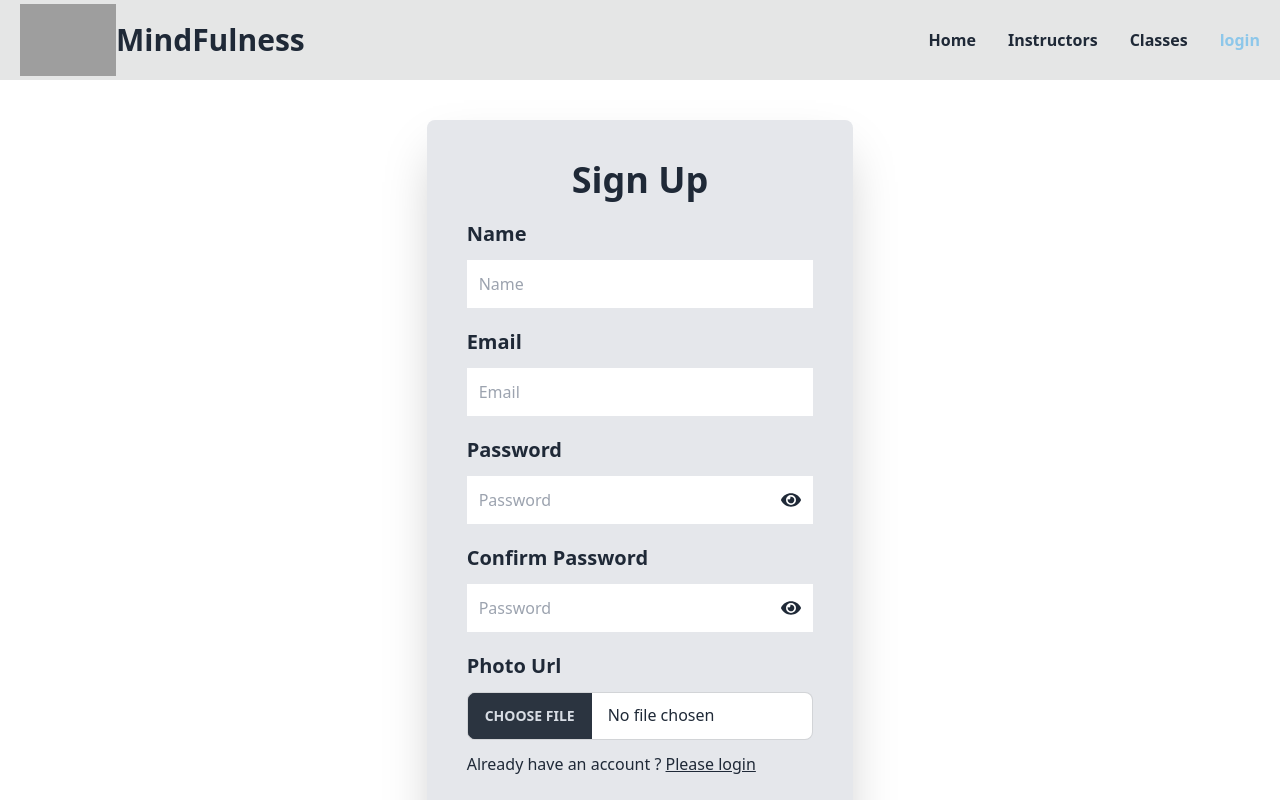
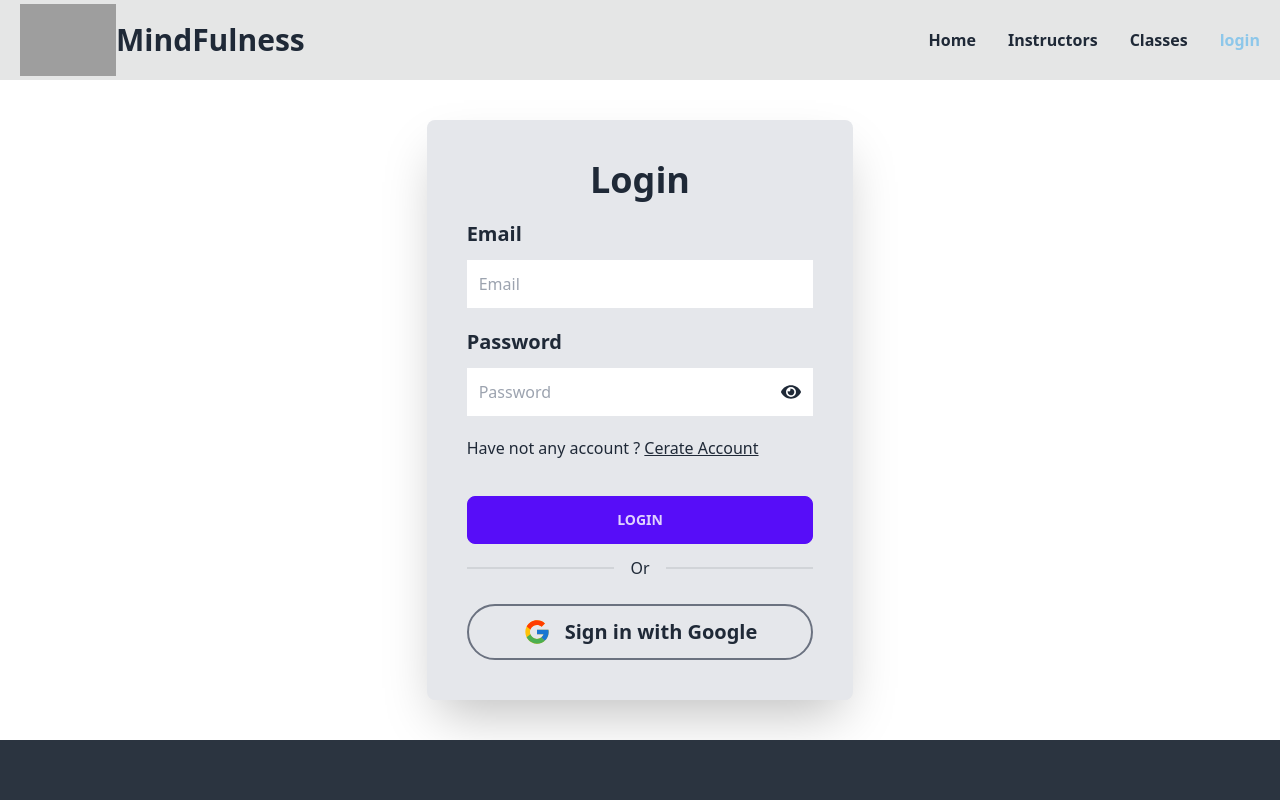
Before and after one commit to shaumicwc/Mindfulness-client, a React (Vite) app: page /login in a window 1280 px wide. Shown: the top 800 px of the page. Built offline with nearby package versions, Linux system fonts and the light colour scheme; no server answers; grey boxes are pictures that could not be loaded.

Commit message:
login updated

```diff
--- a/src/Pages/Login/Login.jsx
+++ b/src/Pages/Login/Login.jsx
@@ -9,95 +9,65 @@ import Loader from '../Shared/Loader/Loader';
 
 const Login = () => {
     const [show, setShow] = useState(true)
-    const [showPass, setShowPass] = useState(true)
     const [error, setError] = useState('')
-    const [photoUrl, setPhotoUrl] = useState('')
     const { register, handleSubmit, formState: { errors } } = useForm();
-    const { user, setUser, loading, setLoading, createUser, googleSignInUser, updateUserProfile } = useAuth()
-    const onSubmit = async data => {
+    const { setUser, loading, setLoading, signInUser, googleSignInUser, updateUserProfile} = useAuth()
+    const onSubmit = data => {
 
         setError('')
 
-        const photo = new FormData()
-        photo.append('image', data.photo[0])
+        signInUser(data.email, data.password)
+        .then(result =>{
+            const user = result.user;
+            setLoading(false)
+        })
+        .catch(err =>{
+            const errorMessage = err.message
+            if (errorMessage === 'Firebase: Error (auth/invalid-email).') {
+                setError('Please Input a valid email address')
+            } else if (errorMessage === 'Firebase: Error (auth/email-already-in-use).'){
+                setError('This email already exists. Please Login')
+            }
 
-       await fetch(`https://api.imgbb.com/1/upload?key=${import.meta.env.VITE_IMG_API_KEY}`, {
-            method: 'POST',
-            body: photo
-        })
-            .then(res => res.json())
-            .then(data => {
-                if (data.success) {
-                    setPhotoUrl(data.data.display_url)
-                }
+            console.log(errorMessage)
         })
 
-       await createUser(data.email, data.password)
-            .then((result) => {
-                const user = result.user;
-                updateUserProfile(data.name, photoUrl)
-                    .then(() => { })
-                    .catch((err) => {
-                        const errorMessage = err.message;
-                        console.log(errorMessage);
-                    });
-            })
-            .catch((err) => {
-                const errorMessage = err.message;
-                if (errorMessage === 'Firebase: Error (auth/invalid-email).') {
-                    setError('Please input a valid email address');
-                } else if (errorMessage === 'Firebase: Error (auth/email-already-in-use).') {
-                    setError('This email already exists. Please login');
     }
-                console.log(errorMessage);
-            });
-    }
-
-    const handleGoogleSignIn = () => {
+    const handleGoogleSignIn = () =>{
         googleSignInUser()
-            .then(result => {
+        .then(result =>{
             setUser(result.user)
             setLoading(false)
         })
-            .catch(err => {
+        .catch(err =>{
             console.log(err.message)
         })
     }
+
     return (
         <>
             <Helmet>
                 <title>MindFulness || Login</title>
             </Helmet>
-
-            <div className='my-10 mx-auto w-2/3 md:w-1/3 bg-gray-200 p-10 shadow-2xl rounded-lg flex flex-col' >
+            <div className='my-10 mx-auto w-2/3 md:w-1/3 bg-gray-200 p-10 shadow-2xl rounded-lg flex flex-col'>
                 {
-                    loading && <Loader />
+                    loading && <Loader/>
                 }
-                <p className='text-4xl font-bold text-center mb-5'>Sign Up</p>
+                <p className='text-4xl font-bold text-center mb-5'>Login</p>
                 <form className='flex flex-col' onSubmit={handleSubmit(onSubmit)}>
-                    <label className='text-xl font-semibold mb-3'>Name</label>
-                    <input placeholder='Name' className='mb-5 p-3 focus:outline-none' {...register('name')} />
                     <label className='text-xl font-semibold mb-3'>Email</label>
                     <input placeholder='Email' className='mb-5 p-3 focus:outline-none' {...register('email')} />
                     <label className='text-xl font-semibold mb-3'>Password</label>
                     <div className='relative w-full'>
-                        <input placeholder='Password' className='mb-5 w-full p-3 focus:outline-none' type={show ? 'text' : 'password'} {...register('password', { required: true })} />
-                        <div onClick={() => setShow(!show)} className='absolute inset-y-0 right-3 top-3.5'>
+                        <input placeholder='Password' className='mb-5 w-full p-3 focus:outline-none' type={show ? 'text' : 'password'} {...register('password', { required: true })}/>
+                        <div onClick={()=> setShow(!show)} className='absolute inset-y-0 right-3 top-3.5'>
                             {show ? <FaEye className='w-5 h-5' /> : <FaEyeSlash className='w-5 h-5' />}
                         </div>
                     </div>
-                    <label className='text-xl font-semibold mb-3'>Confirm Password</label>
-                    <div className='relative w-full'>
-                        <input placeholder='Password' className='mb-5 w-full p-3 focus:outline-none' type={showPass ? 'text' : 'password'} {...register('password', { required: true })} />
-                        <div onClick={() => setShowPass(!showPass)} className='absolute inset-y-0 right-3 top-3.5'>
-                            {showPass ? <FaEye className='w-5 h-5' /> : <FaEyeSlash className='w-5 h-5' />}
-                        </div>
-                    </div>
-                    <label className='text-xl font-semibold mb-3'>Photo Url</label>
-                    <input type="file" className="file-input file-input-bordered w-full mb-3" {...register('photo')} />
-                    <p className='mb-3'>Already have an account ? <Link to='/login'><span className='underline'>Please login</span></Link></p>
+                    {errors.lastName && <p>Last name is required.</p>}
+                    <p className='mb-3'>Have not any account ? <Link to='/sign-up'><span className='underline'>Cerate Account</span></Link></p>
                     <p className='text-red-800 py-3'>{error}</p>
-                    <button type='submit' className='btn  btn-primary font-bold'>Sign Up</button>
+                    <button type='submit' className='btn  btn-primary font-bold'>Login</button>
                 </form>
                 <div className='divider'>Or</div>
                 <div onClick={handleGoogleSignIn} className='cursor-pointer flex items-center justify-evenly w-full py-3 px-2 md:px-10 mx-auto border-2 mt-3 border-gray-500 rounded-full'><FcGoogle className='w-7 h-7' /> <p className='font-bold md:text-xl text-center'>Sign in with Google</p></div>
@@ -106,4 +76,4 @@ const Login = () => {
     );
 };
 
-export default Login;
+export default Login
```
Lines whose indentation alone changed are shown as unchanged.
